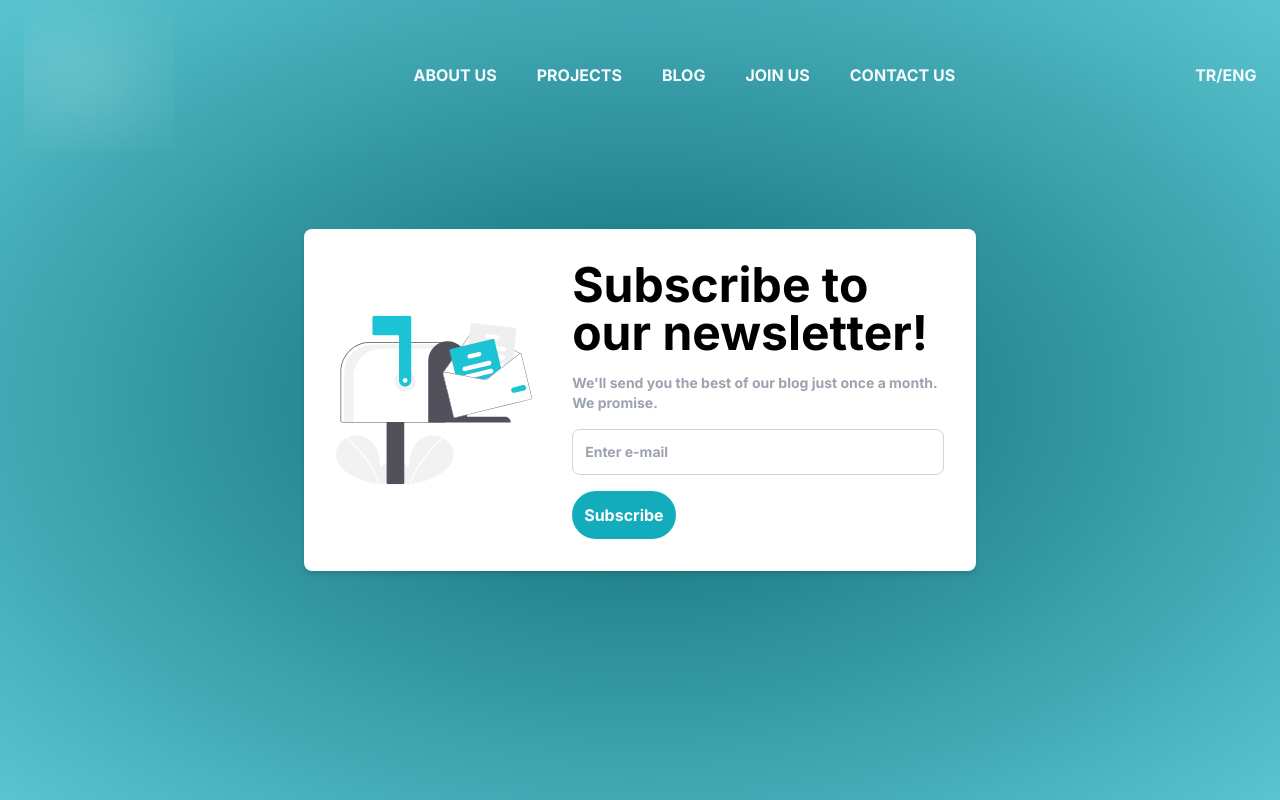
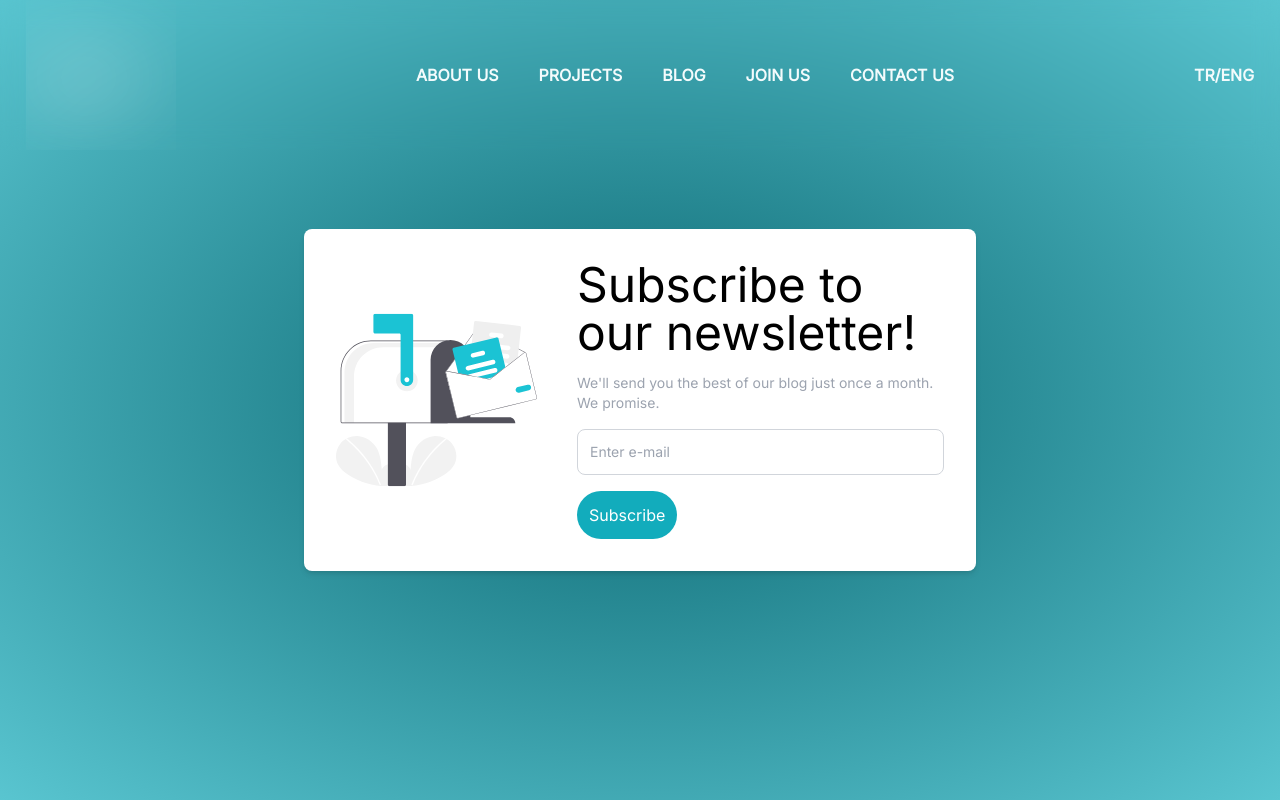
Before and after one commit to 3h-hareketi/website, a Next.js app: page / in a window 1280 px wide. Shown: the top 800 px of the page. Built offline with nearby package versions, Linux system fonts and the light colour scheme; no server answers.

Commit message:
Fix google font import url

```diff
--- a/pages/_document.tsx
+++ b/pages/_document.tsx
@@ -7,7 +7,7 @@ export default function Document() {
         <link rel="preconnect" href="https://fonts.googleapis.com" />
         <link rel="preconnect" href="https://fonts.gstatic.com" />
         <link
-          href="https://fonts.googleapis.com/css2?family=Inter:wght@700&display=swap"
+          href="https://fonts.googleapis.com/css2?family=Inter&display=swap"
           rel="stylesheet"
         />
       </Head>
```
